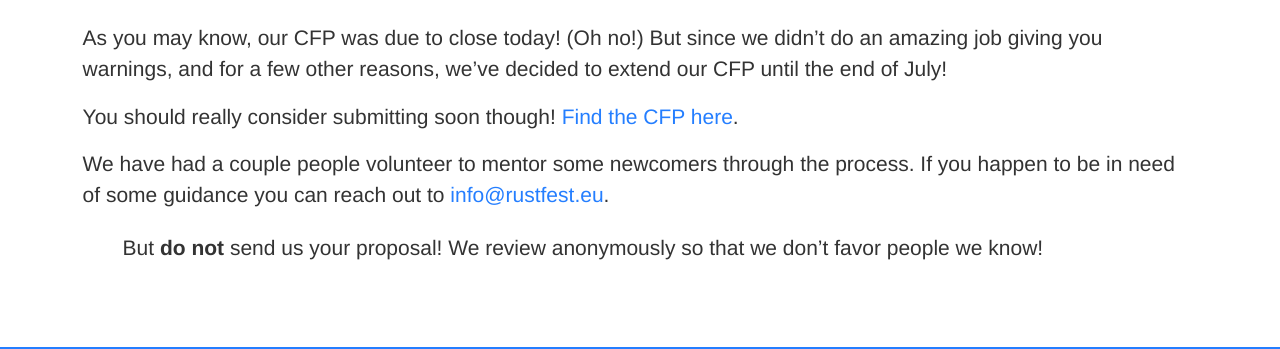
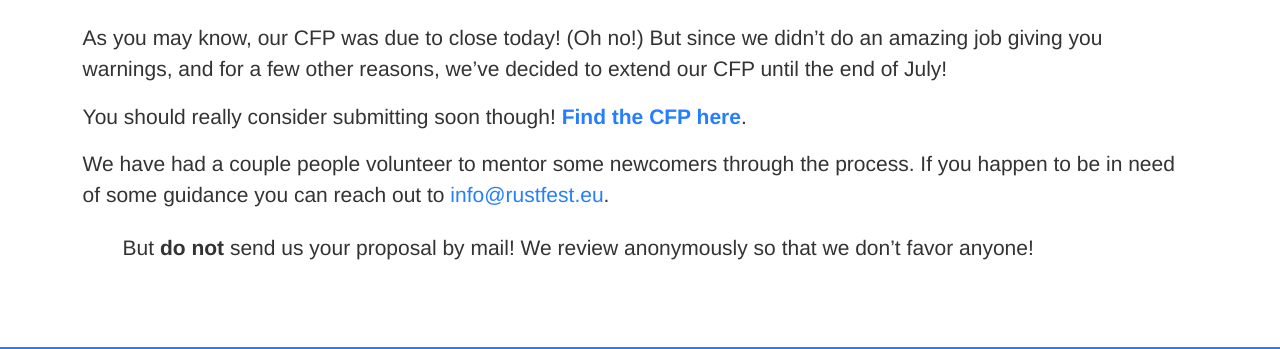
Before and after one commit to RustFestEU/blog.rustfest.eu, a Jekyll site: the page built from _posts/2017-07-22-this-week-in-rustfest-3-cfp-extension.md, in a window 1280 px wide. Shown: the part 465-814 px from the top of the page. Built offline with Jekyll 4.4.1, drawn with Linux system fonts in a browser that asks for light colours.

Commit message:
Slight wording change

```diff
--- a/_posts/2017-07-22-this-week-in-rustfest-3-cfp-extension.md
+++ b/_posts/2017-07-22-this-week-in-rustfest-3-cfp-extension.md
@@ -9,8 +9,8 @@
 
 As you may know, our CFP was due to close today! (Oh no!) But since we didn't do an amazing job giving you warnings, and for a few other reasons, we've decided to extend our CFP until the end of July!
 
-You should really consider submitting soon though! [Find the CFP here](http://cfp.rustfest.eu/).
+You should really consider submitting soon though! [**Find the CFP here**](http://cfp.rustfest.eu/).
 
 We have had a couple people volunteer to mentor some newcomers through the process. If you happen to be in need of some guidance you can reach out to [info@rustfest.eu](mailto:info@rustfest.eu).
 
-> But **do not** send us your proposal! We review anonymously so that we don't favor people we know!
+> But **do not** send us your proposal by mail! We review anonymously so that we don't favor anyone!
```
